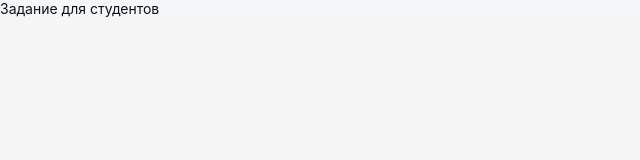
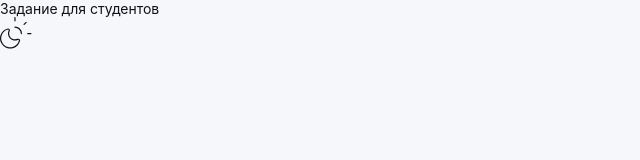
Before and after one commit to nikolayknyazev/esports-22, a React (Create React App) app in the folder submissions/06-js/frontend/: page / in a window 1280 px wide. Shown: the top 160 px of the page, without its empty margins (0-640 px from the left). Built offline with nearby package versions, Linux system fonts and the light colour scheme.

Commit message:
feat: add themeContext created themeSwitcher

```diff
--- a/submissions/06-js/frontend/src/App.tsx
+++ b/submissions/06-js/frontend/src/App.tsx
@@ -1,11 +1,14 @@
 import {HashRouter} from 'react-router-dom';
 
 import {AppLayout} from './components/AppLayout';
+import { ThemeProvider } from './contexts/ThemeContext';
 
 const App = () => {
     return (
         <HashRouter>
-            <AppLayout/>
+            <ThemeProvider>
+                <AppLayout/>
+            </ThemeProvider>
         </HashRouter>
     );
 };
--- /dev/null
+++ b/submissions/06-js/frontend/src/components/ThemeSwitcher/index.tsx
@@ -0,0 +1,66 @@
+import { useTheme } from "../../contexts/ThemeContext";
+
+interface ThemeSwitcherProps {
+  className?: string;
+  size?: number;
+}
+
+export const ThemeSwitcher = ({ className = '', size = 32 }: ThemeSwitcherProps) => {
+  const { theme, toggleTheme } = useTheme();
+  const isDark = theme === 'dark';
+
+  return (
+    <button
+      onClick={toggleTheme}
+      className={`theme-switcher ${className}`}
+      aria-label="Переключить тему"
+      style={{
+        width: size,
+        height: size,
+        padding: 0,
+        border: 'none',
+        background: 'transparent',
+        cursor: 'pointer',
+        display: 'flex',
+        alignItems: 'center',
+        justifyContent: 'center',
+        transition: 'transform 0.3s ease',
+      }}
+      onMouseEnter={(e) => {
+        e.currentTarget.style.transform = 'scale(1.1)';
+      }}
+      onMouseLeave={(e) => {
+        e.currentTarget.style.transform = 'scale(1)';
+      }}
+    >
+      <svg
+        width={size}
+        height={size}
+        viewBox="0 0 33 33"
+        fill="none"
+        xmlns="http://www.w3.org/2000/svg"
+      >
+        {/* Основная заливка луны */}
+        <path
+          d="M17.621 28.831C18.8356 27.5623 19.6895 25.9923 20.0947 24.2833C20.3381 23.2554 19.0109 22.688 18.0422 23.1074C16.832 23.6311 15.4923 23.7791 14.197 23.5321C12.9016 23.2851 11.7104 22.6545 10.7779 21.7221C9.84538 20.7898 9.21456 19.5987 8.96731 18.3034C8.72006 17.0081 8.86778 15.6684 9.39131 14.4581C9.8107 13.4911 9.24165 12.1639 8.21538 12.4056C6.50639 12.811 4.93656 13.6652 3.66798 14.88C2.3994 16.0948 1.47805 17.6261 0.999045 19.316C0.520043 21.0058 0.500753 22.7929 0.943166 24.4927C1.38558 26.1925 2.27366 27.7434 3.51572 28.9852C4.75778 30.2271 6.30881 31.115 8.00866 31.5572C9.7085 31.9994 11.4956 31.9798 13.1853 31.5006C14.8751 31.0213 16.4064 30.0998 17.621 28.831Z"
+          fill="var(--color-bg-primary)"
+          style={{
+            transition: 'fill 0.5s ease',
+          }}
+        />
+
+        {/* Контур и лучи солнца */}
+        <path
+          d="M15.4288 0.625V3.9143M22.0074 17.0715C22.0074 15.3267 21.3143 13.6535 20.0806 12.4197C18.8469 11.186 17.1736 10.4929 15.4288 10.4929M26.9414 5.55895L24.8757 7.62463M28.586 17.0715H31.8753M20.0947 24.2833C19.6895 25.9923 18.8356 27.5623 17.621 28.831C16.4064 30.0998 14.8751 31.0213 13.1853 31.5006C11.4956 31.9798 9.7085 31.9994 8.00866 31.5572C6.30881 31.115 4.75778 30.2271 3.51572 28.9852C2.27366 27.7434 1.38558 26.1925 0.943166 24.4927C0.500753 22.7929 0.520043 21.0058 0.999045 19.316C1.47805 17.6261 2.3994 16.0948 3.66798 14.88C4.93656 13.6652 6.50639 12.811 8.21538 12.4056C9.24165 12.1639 9.8107 13.4911 9.39131 14.4581C8.86778 15.6684 8.72006 17.0081 8.96731 18.3034C9.21456 19.5987 9.84538 20.7898 10.7779 21.7221C11.7104 22.6545 12.9016 23.2851 14.197 23.5321C15.4923 23.7791 16.832 23.6311 18.0422 23.1074C19.0109 22.688 20.3381 23.2554 20.0947 24.2833Z"
+          stroke="var(--color-text-primary)"
+          strokeWidth="1.25"
+          strokeLinecap="round"
+          strokeLinejoin="round"
+          style={{
+            transition: 'stroke 0.5s ease',
+          }}
+        />
+      </svg>
+    </button>
+  );
+};
--- /dev/null
+++ b/submissions/06-js/frontend/src/contexts/ThemeContext.tsx
@@ -0,0 +1,61 @@
+import { createContext, ReactNode, useContext, useEffect, useState } from 'react';
+
+type Theme = 'light' | 'dark';
+
+const getInitialTheme = (): Theme => {
+  const storedTheme = localStorage.getItem('theme') as Theme | null;
+  if (storedTheme) {return storedTheme;}
+
+  if (window.matchMedia('(prefers-color-scheme: dark)').matches) {
+    return 'dark';
+  }
+
+  return 'light';
+};
+
+interface ThemeContextType {
+  theme: Theme;
+  toggleTheme: () => void;
+  setTheme: (theme: Theme) => void;
+}
+
+const ThemeContext = createContext<ThemeContextType | undefined>(undefined);
+
+interface ThemeProviderProps {
+  children: ReactNode;
+}
+
+export const ThemeProvider = ({ children }: ThemeProviderProps) => {
+  const [theme, setTheme] = useState<Theme>(getInitialTheme);
+
+  const toggleTheme = () => {
+    setTheme(prev => prev === 'light' ? 'dark' : 'light');
+  };
+
+  useEffect(() => {
+    localStorage.setItem('theme', theme);
+    document.documentElement.setAttribute('data-theme', theme);
+  }, [theme]);
+
+  const value = {
+    theme,
+    toggleTheme,
+    setTheme,
+  };
+
+  return (
+    <ThemeContext.Provider value={value}>
+      {children}
+    </ThemeContext.Provider>
+  );
+};
+
+export const useTheme = () => {
+  const context = useContext(ThemeContext);
+
+  if (context === undefined) {
+    throw new Error('useTheme must be used within a ThemeProvider');
+  }
+
+  return context;
+};
--- a/submissions/06-js/frontend/src/pages/main/Main.css
+++ b/submissions/06-js/frontend/src/pages/main/Main.css
@@ -5,5 +5,6 @@
     color: var(--color-text-primary);
     width: 100%;
     height: 100%;
+    min-height: 100vh;
     box-sizing: border-box;
 }
--- a/submissions/06-js/frontend/src/pages/main/Main.tsx
+++ b/submissions/06-js/frontend/src/pages/main/Main.tsx
@@ -1,10 +1,13 @@
 import './Main.css';
+
+import { ThemeSwitcher } from '../../components/ThemeSwitcher';
 
 export const MainPage: React.FC = () => {
     return (
         <div className="main-page">
             <div className="title-with-cat">
                 Задание для студентов
+                <ThemeSwitcher />
             </div>
         </div>
     );
--- a/submissions/06-js/frontend/src/pages/main/variables.css
+++ b/submissions/06-js/frontend/src/pages/main/variables.css
@@ -1,4 +1,5 @@
 :root {
+  transition: background-color 0.5s ease, color 0.5s ease;
   --color-bg-primary: #f5f7fa;
   --color-bg-secondary: #fff;
   --color-text-primary: #111217;
@@ -7,6 +8,7 @@
 }
 
 [data-theme="dark"] {
+  transition: background-color 0.5s ease, color 0.5s ease;
   --color-bg-primary: #111217;
   --color-bg-secondary: #2a2f36;
   --color-text-primary: #f5f7fa;
```
